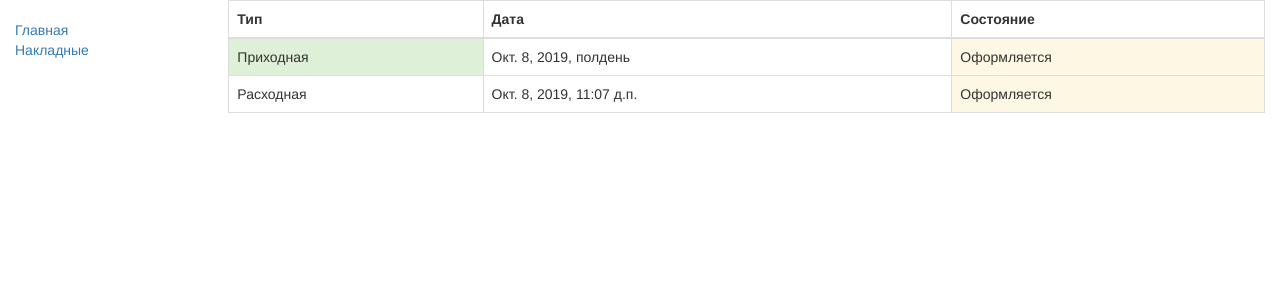
After one commit to durules/ANT, a Django app: page /stock/acts/ in a window 1280 px wide. The commit adds this page. Shown: the top 300 px of the page. Run offline with Django 3.2, Linux system fonts and the light colour scheme; data comes from the database, SQL or seed files in the repository; both versions use the stored data as it was after the commit; some libraries are stand-ins or nearby versions.

Commit message:
add stocks список накладных

```diff
--- /dev/null
+++ b/ANT/Stock/stocks/act/act_views.py
@@ -0,0 +1,11 @@
+from django.views import generic
+
+from stocks.models import StkAct
+
+
+class StkActListView(generic.ListView):
+    model = StkAct
+    template_name = 'act/stk_act_list.html'
+
+    def get_queryset(self):
+        return StkAct.objects.all().order_by("-d_create_date")
--- a/ANT/Stock/stocks/admin.py
+++ b/ANT/Stock/stocks/admin.py
@@ -1,9 +1,10 @@
 from django.contrib import admin
 
-from stocks.models import StkRemains
+from stocks.models import StkRemains, StkAct
 
 
 class StkRemainsAdmin(admin.ModelAdmin):
     pass
 
 admin.site.register(StkRemains, StkRemainsAdmin)
+admin.site.register(StkAct)
--- a/ANT/Stock/stocks/models.py
+++ b/ANT/Stock/stocks/models.py
@@ -75,10 +75,10 @@ class StkAct(models.Model):
 
     # Накладные
 
-    d_create_date = models.DateTimeField("Дата содания")
-    d_reg_date = models.DateTimeField("Дата проведения")
+    d_create_date = models.DateTimeField("Дата содания", db_index=True)
+    d_reg_date = models.DateTimeField("Дата проведения", null=True)
     n_direction = models.SmallIntegerField("Направление", null=False)
-    s_state = models.CharField("Состояние", max_length=3, choices=s_state_choices)
+    s_state = models.CharField("Состояние", max_length=3, choices=s_state_choices, null=False)
 
     @staticmethod
     def __insert():
@@ -133,8 +133,8 @@ class StkAct(models.Model):
 
         self.s_state = value
 
-    def get_s_state(self):
-        return self.s_state
+    def get_absolute_url(self):
+        return reverse('StkAct-detail', args=[str(self.id)])
 
 
 class StkActDet(models.Model):
--- /dev/null
+++ b/ANT/Stock/stocks/templates/act/stk_act_list.html
@@ -0,0 +1,32 @@
+{% extends "base_generic.html" %}
+
+{% block title %}<title>Накладные</title>{% endblock %}
+
+{% block content %}
+    <table class="table table-hover table-bordered">
+        <thead>
+            <tr>
+                <th>Тип</th>
+                <th>Дата</th>
+                <th>Состояние</th>
+            </tr>
+        </thead>
+        <tbody>
+
+        {% if object_list %}
+
+
+            {% for object in object_list %}
+                <tr>
+                    {% if object.n_direction == 1 %}<td class="success">Приходная</td>{% else %}<td>Расходная</td>{% endif %}
+                    <td>{{ object.d_create_date }}</td>
+                    <td {% if object.s_state != "300" %}class="warning"{% endif %}>{{ object.get_s_state_display}}</td>
+                </tr>
+            {% endfor %}
+
+        {% endif %}
+
+        </tbody>
+    </table>
+
+{% endblock %}
--- a/ANT/Stock/stocks/templates/base_generic.html
+++ b/ANT/Stock/stocks/templates/base_generic.html
@@ -19,14 +19,12 @@
 <body>
 
   <div class="container-fluid">
-
-    <div class="row">
+      <div class="row">
       <div class="col-sm-2">
       {% block sidebar %}
       <ul class="sidebar-nav">
           <li><a href="{% url 'index' %}">Главная</a></li>
-          <li><a href="">Расходные накладные</a></li>
-          <li><a href="">Приходные накладные</a></li>
+          <li><a href="{% url 'stk_acts' %}">Накладные</a></li>
       </ul>
      {% endblock %}
       </div>
--- a/ANT/Stock/stocks/urls.py
+++ b/ANT/Stock/stocks/urls.py
@@ -1,7 +1,9 @@
 from django.urls import path
 
 from stocks import views
+from stocks.act import act_views
 
 urlpatterns = [
     path('', views.index, name='index'),
+    path('acts/', act_views.StkActListView.as_view(), name='stk_acts')
 ]
```
Also changed, not shown: ANT/Stock/db.sqlite3, ANT/Stock/stocks/act/__init__.py (added), ANT/Stock/stocks/migrations/0002_auto_20191007_1424.py (added), ANT/Stock/stocks/migrations/0003_auto_20191008_1103.py (added).
